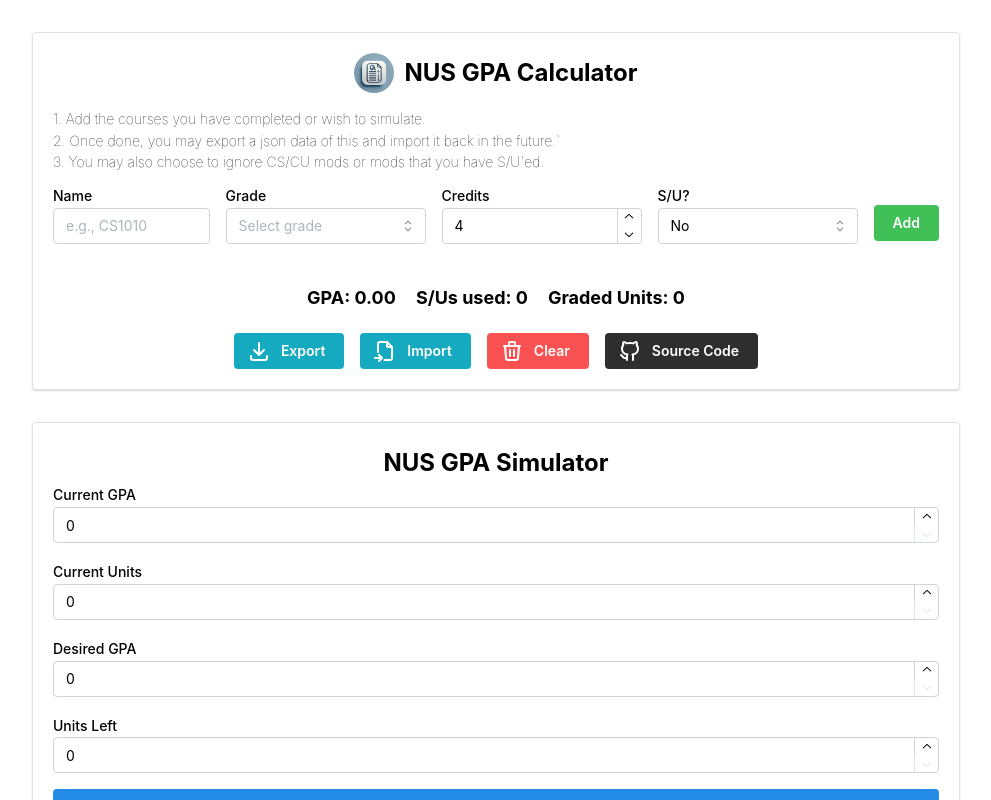
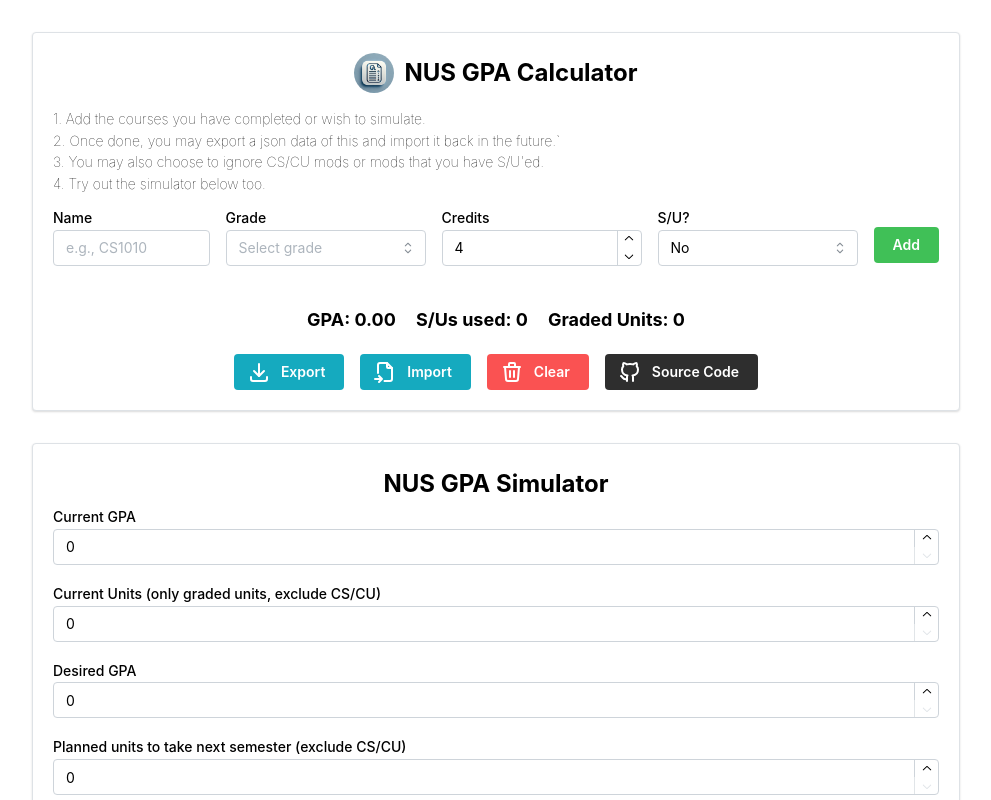
Before and after one commit to raihahahan/gpa-simulator, a Next.js app: page / in a window 1280 px wide. Shown: the top 800 px of the page, without its empty margins (144-1135 px from the left). Built offline with nearby package versions, Linux system fonts and the light colour scheme.

Commit message:
Data change

```diff
--- a/src/common/data.ts
+++ b/src/common/data.ts
@@ -5,6 +5,7 @@
     "Add the courses you have completed or wish to simulate.",
     "Once done, you may export a json data of this and import it back in the future.`",
     "You may also choose to ignore CS/CU mods or mods that you have S/U'ed.",
+    "Try out the simulator below too.",
   ],
   title: "NUS GPA Calculator",
   description: "Calculate and simulate your NUS GPA",
--- a/src/features/simulate/components.tsx
+++ b/src/features/simulate/components.tsx
@@ -78,7 +78,7 @@
 
       {/* Current Units Input */}
       <NumberInput
-        label="Current Units"
+        label="Current Units (only graded units, exclude CS/CU)"
         value={currentUnits}
         onChange={(e) => setCurrentUnits(Number(e))}
         min={0}
@@ -97,7 +97,7 @@
 
       {/* Units Left Input */}
       <NumberInput
-        label="Units Left"
+        label="Planned units to take next semester (exclude CS/CU)"
         value={unitsLeft}
         onChange={(e) => setUnitsLeft(Number(e))}
         min={0}
```
